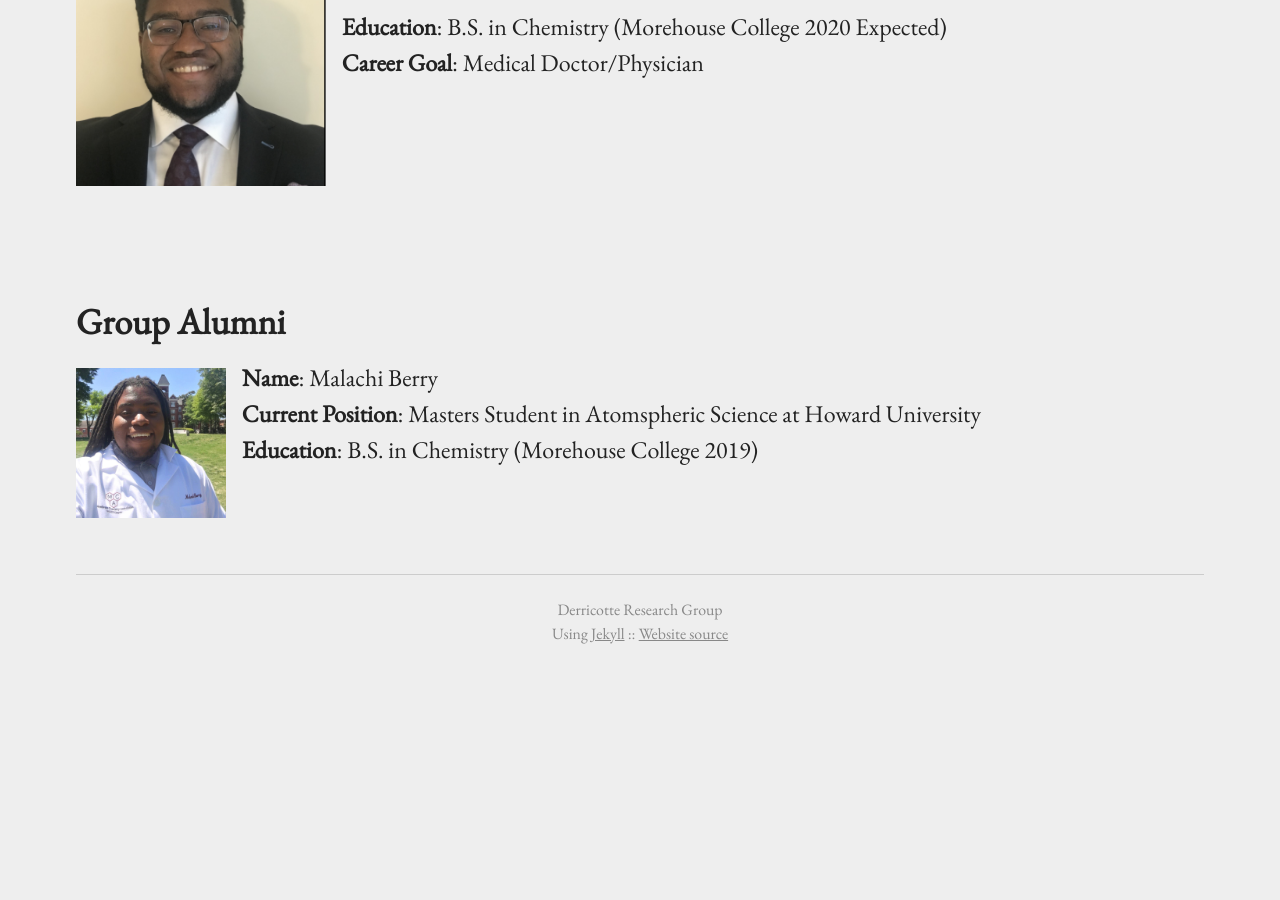
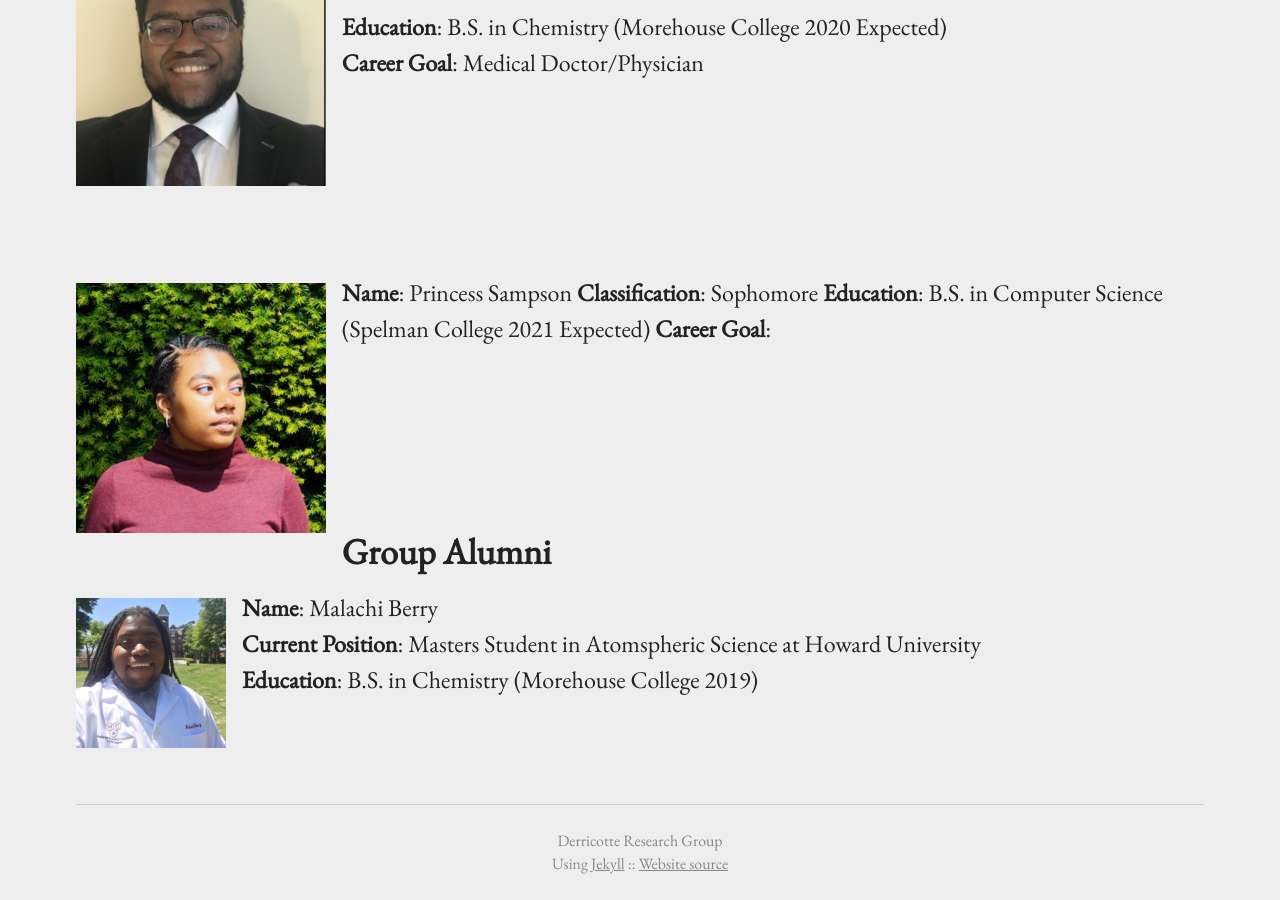
Before and after one commit to WDerricotte/wderricotte.github.io, a Jekyll site: the page built from people.md, in a window 1280 px wide and 900 px high, scrolled down 872 px. Built offline with Jekyll 4.4.1, drawn with Linux system fonts in a browser that asks for light colours; before the commit the page ends 1542 px from its top, so only the background shows below that.

Commit message:
Adding Princess Pic

```diff
--- a/people.md
+++ b/people.md
@@ -31,6 +31,16 @@ permalink: /people/
 
 &nbsp;
 
+{% include image.html url="../images/psamp.jpg" caption="" width="250px" align="left" %}**Name**: Princess Sampson
+**Classification**: Sophomore
+**Education**: B.S. in Computer Science (Spelman College 2021 Expected)
+**Career Goal**:
+&nbsp;
+
+&nbsp;
+
+&nbsp;
+
 
 ## Group Alumni
 {% include image.html url="../images/mberry.jpg" caption="" width="150px" align="left" %}**Name**: Malachi Berry
```
Also changed, not shown: images/psamp.jpg (added).
